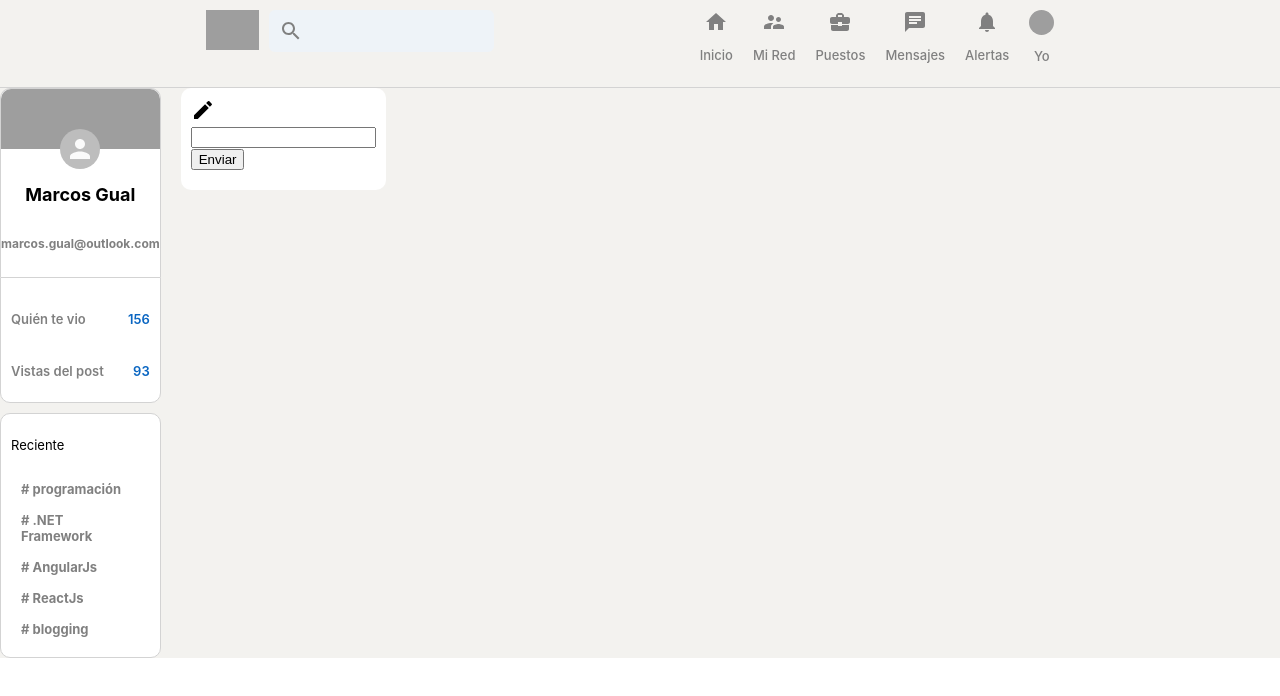
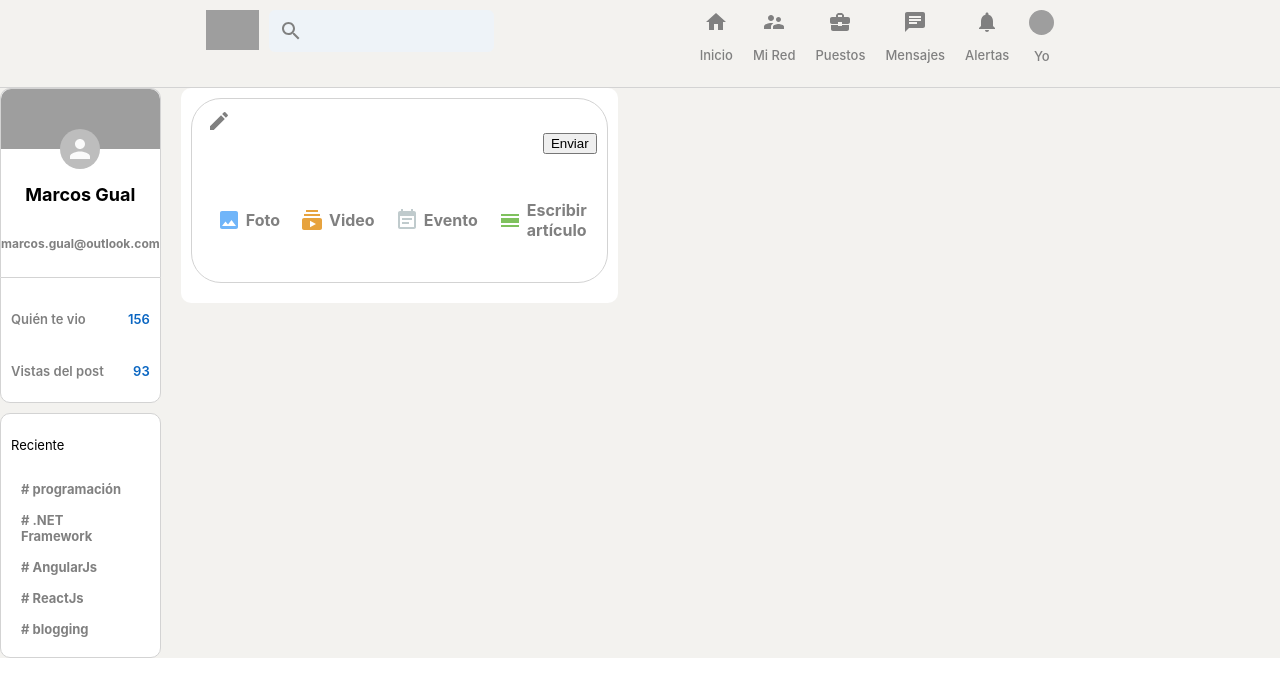
Before and after one commit to MarcosGual/social-app-react, a React (Create React App) app in the folder mock-social-app/: page / in a window 1280 px wide. Shown: the top 696 px of the page. Built offline with nearby package versions, Linux system fonts and the light colour scheme; grey boxes are pictures that could not be loaded.

Commit message:
terminando el feed

```diff
--- a/mock-social-app/src/Feed.css
+++ b/mock-social-app/src/Feed.css
@@ -13,11 +13,30 @@
     margin-bottom: 20px;
 }
 
-.feed_input{
+.feed__input{
     border: 1px solid lightgray;
     border-radius: 30px;
     display: flex;
+    flex-direction: column;
     padding: 10px;
     color: gray;
     padding-left: 15px;
 }
+
+.feed__input > form {
+    display: flex;
+    width: 100%;
+}
+
+.feed__input > form > input{
+    border: none;
+    flex: 1;
+    margin-left: 10px;
+    outline-width: 0;
+    font-weight: 600;
+}
+
+.feed__opcionesInput{
+    display: flex;
+    justify-content: space-evenly;
+}
--- a/mock-social-app/src/Feed.js
+++ b/mock-social-app/src/Feed.js
@@ -1,6 +1,9 @@
 import React from "react";
 import './Feed.css';
 import CreateIcon from "@material-ui/icons/Create";
+import ImageIcon from "@material-ui/icons/Image"
+import OpcionInput from "./OpcionInput";
+import { CalendarViewDay, EventNote, Subscriptions } from "@material-ui/icons";
 
 function Feed() {
     return (
@@ -12,6 +15,12 @@ function Feed() {
                         <input type="text" />
                         <button type="submit">Enviar</button>
                     </form>
+                    <div className="feed__opcionesInput">
+                        <OpcionInput Icon={ImageIcon} titulo='Foto' color='#70B5F9' />
+                        <OpcionInput Icon={Subscriptions} titulo='Video' color='#E7A33E' />
+                        <OpcionInput Icon={EventNote} titulo='Evento' color='#C0CBCD' />
+                        <OpcionInput Icon={CalendarViewDay} titulo='Escribir artículo' color='#7FC15E' />
+                    </div>
                 </div>
             </div>
         </div>
--- /dev/null
+++ b/mock-social-app/src/OpcionInput.css
@@ -0,0 +1,17 @@
+.opcionInput{
+    display: flex;
+    align-items: center;
+    margin-top: 15px;
+    color:gray;
+    padding: 10px;
+    cursor: pointer;
+}
+
+.opcionInput:hover{
+    background-color: whitesmoke;
+    border-radius: 10px;
+}
+
+.opcionInput > h4{
+    margin-left: 5px;
+}
--- /dev/null
+++ b/mock-social-app/src/OpcionInput.js
@@ -0,0 +1,13 @@
+import React from 'react';
+import "./OpcionInput.css";
+
+const OpcionInput = ({ titulo, Icon, color }) => {
+    return (
+        <div className='opcionInput'>
+            <Icon style={{ color: color }} />
+            <h4>{titulo}</h4>
+        </div>
+    );
+}
+
+export default OpcionInput;
```
